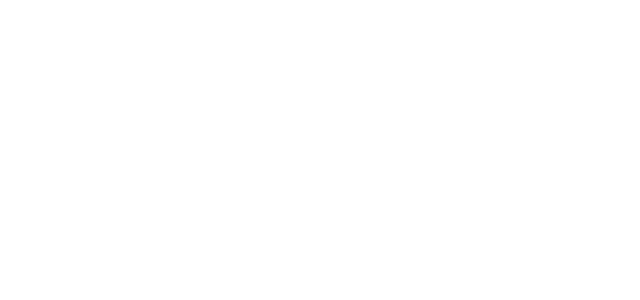
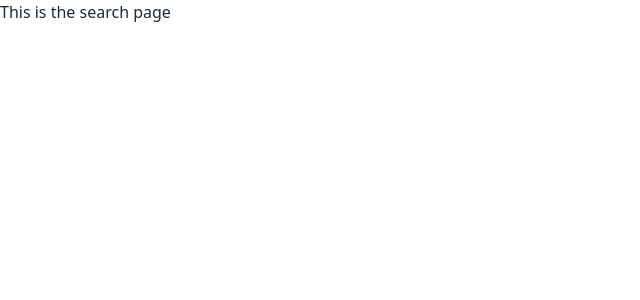
Before and after one commit to irenenguyen1017/movie-react-app, a React (Create React App) app: page /search in a window 1280 px wide. Before the commit this address had no page. Shown: the top 300 px of the page, without its empty margins (0-640 px from the left). Built offline with nearby package versions, Linux system fonts and the light colour scheme.

Commit message:
setup api and add search page

```diff
--- a/src/App.js
+++ b/src/App.js
@@ -1,14 +1,16 @@
 import { Route, Routes } from "react-router-dom";
 import Home from "./pages/Home";
 import Movie from "./pages/Movie";
+import Search from "./pages/Search";
 
 
 
 export default function App() {
   return (
     <Routes>
-      <Route path='/' element= { <Home />} />
-      <Route path='/movie/:movieId' element= { <Movie />}/>
+      <Route path='/' element= {<Home />} />
+      <Route path='/movie/:movieId' element={<Movie />}/>
+      <Route path='/search' element={<Search />} />
     </Routes>
   )
 }
--- a/src/pages/Home.jsx
+++ b/src/pages/Home.jsx
@@ -1,4 +1,17 @@
+import { useEffect, useState } from "react";
+
 function Home() {
+    const [data, setData]  = useState([]);
+
+    useEffect(() => {
+        const options = {method: 'GET', headers: {accept: 'application/json'}};
+
+        fetch(`${process.env.REACT_APP_API_URL}movie/popular?language=en-US&page=6&api_key=${process.env.REACT_APP_API_KEY}`, options)
+            .then(response => response.json())
+            .then(response => setData(response.results))
+            .catch(err => console.error(err));
+    }, [])
+
     return (
         <div>
             <p>This is the Home page</p>
@@ -6,4 +19,9 @@
     )
 }
 
+
+
+
+
+
 export default Home;
--- /dev/null
+++ b/src/pages/Search.jsx
@@ -0,0 +1,9 @@
+function Search() {
+    return (
+        <div>
+            <p>This is the search page</p>
+        </div>
+    )
+}
+
+export default Search;
```
Also changed, not shown: 1 other file (tests, documents, lock files or other folders).
